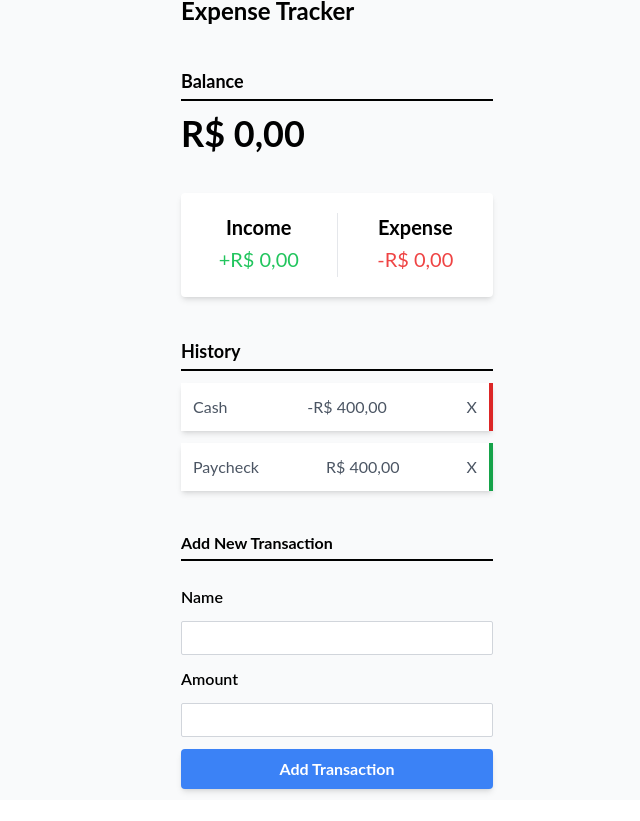
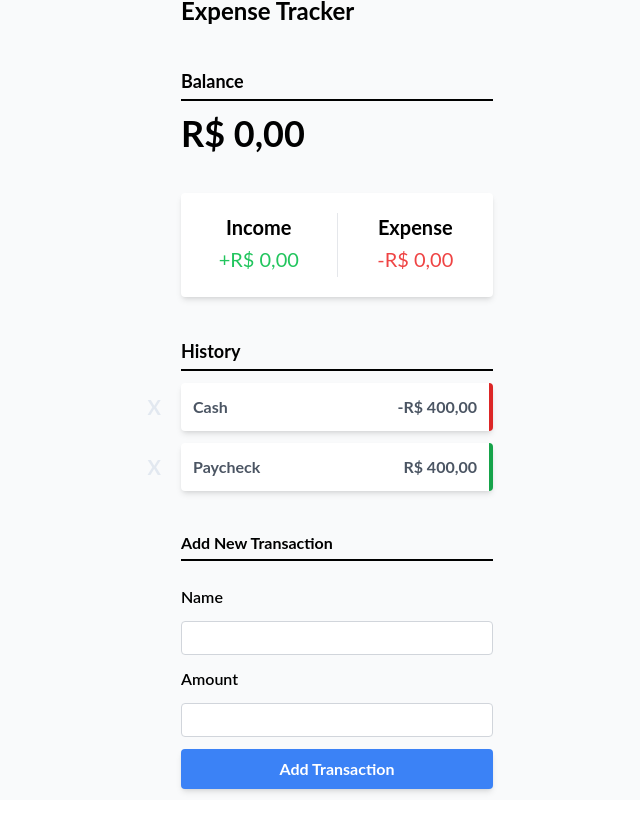
Before and after one commit to LeoGil/vue-expense-tracker, a Vue app: page / in a window 1280 px wide. Shown: the whole page, without its empty margins (303-943 px from the left). Built offline with nearby package versions, Linux system fonts and the light colour scheme.

Commit message:
ajustes no visual

```diff
--- a/src/components/AddTransaction.vue
+++ b/src/components/AddTransaction.vue
@@ -3,11 +3,11 @@
     <form>
         <div>
             <label class="inline-block mx-0 my-3 font-semibold" for="text">Name</label>
-            <input class="border border-gray-300 rounded-sm block text-xs p-2 w-full" type="text" id="text">
+            <input class="border border-gray-300 rounded block text-xs p-2 w-full" type="text" id="text">
         </div>
         <div>
             <label class="inline-block mx-0 my-3 font-semibold" for="amount">Amount</label>
-            <input class="border border-gray-300 rounded-sm block text-xs p-2 w-full" type="number" id="amount">
+            <input class="border border-gray-300 rounded block text-xs p-2 w-full" type="number" id="amount">
         </div>
         <button
             class="transition-all duration-100 cursor-pointer bg-blue-500 hover:bg-blue-600 text-white font-bold p-2 rounded shadow-md w-full mt-3 block mb-8">
--- a/src/components/TransactionList.vue
+++ b/src/components/TransactionList.vue
@@ -1,11 +1,15 @@
 <template>
     <h3 class="text-lg font-bold border-b-2 border-black pb-1 mt-10 mx-0 mb-3">History</h3>
     <ul class="list-none p-0 mb-10">
-        <li class="bg-white shadow-md text-gray-600 flex justify-between relative p-3 mx-0 my-3 border-r-4 border-red-600">
-            Cash <span>-R$ 400,00</span><button>X</button>
+        <li
+            class="bg-white shadow-md text-gray-600 flex justify-between relative p-3 mx-0 my-3 border-r-4 border-red-600 font-bold rounded">
+            Cash <span>-R$ 400,00</span>
+            <button class="cursor-pointer border-0 text-slate-200 text-xl leading-5 px-5 py-0.5 absolute top-2/4 left-0 -translate-x-full -translate-y-1/2 opacity-100 hover:opacity-100 hover:text-red-600 easy-in duration-200">X</button>
         </li>
-        <li class="bg-white shadow-md text-gray-600 flex justify-between relative p-3 mx-0 my-3 border-r-4 border-green-600">
-            Paycheck <span>R$ 400,00</span><button>X</button>
+        <li
+            class="bg-white shadow-md text-gray-600 flex justify-between relative p-3 mx-0 my-3 border-r-4 border-green-600 font-bold rounded">
+            Paycheck <span>R$ 400,00</span>
+            <button class="cursor-pointer border-0 text-slate-200 text-xl leading-5 px-5 py-0.5 absolute top-2/4 left-0 -translate-x-full -translate-y-1/2 opacity-100 hover:opacity-100 hover:text-red-600 easy-in duration-200">X</button>
         </li>
     </ul>
 </template>
```
